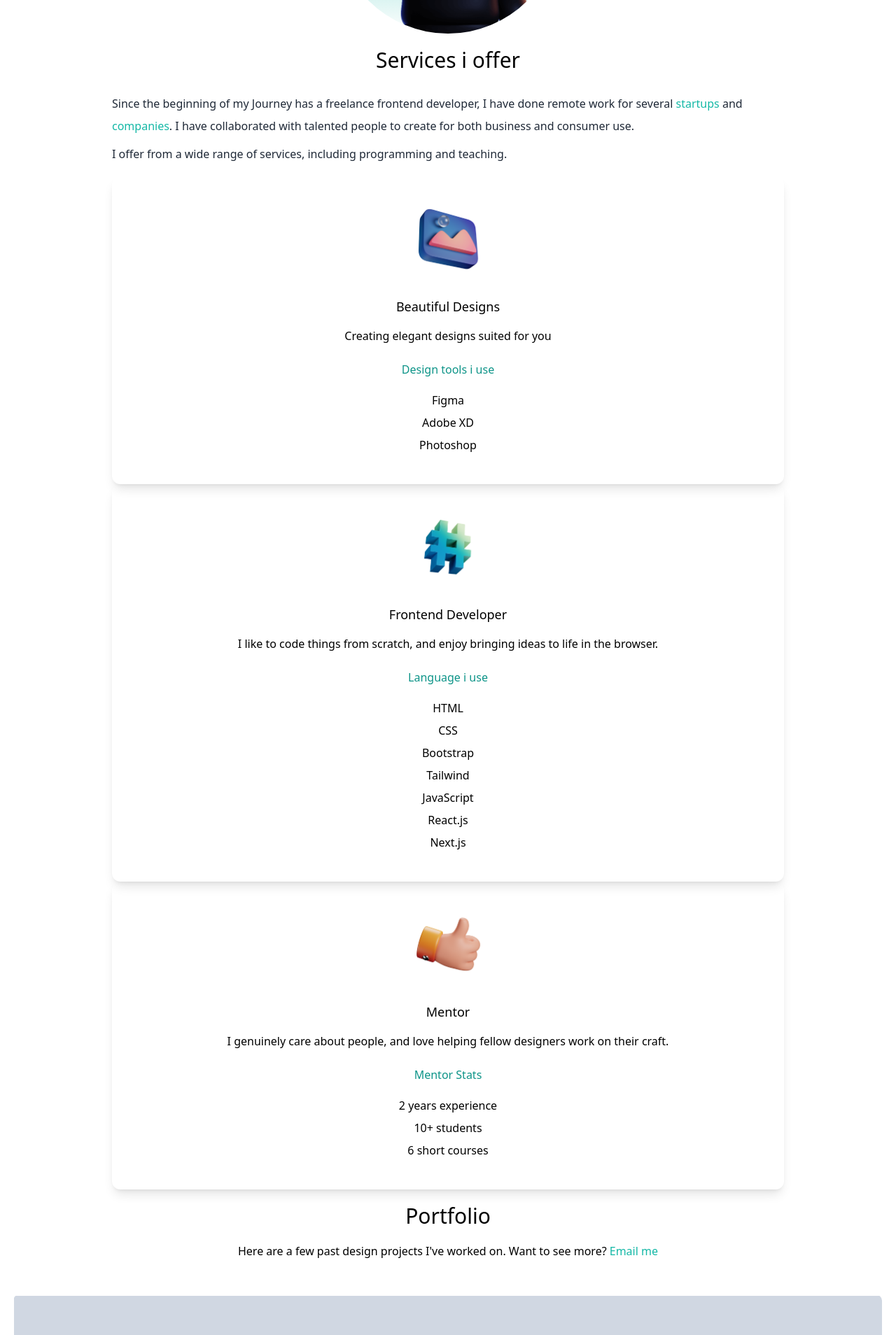
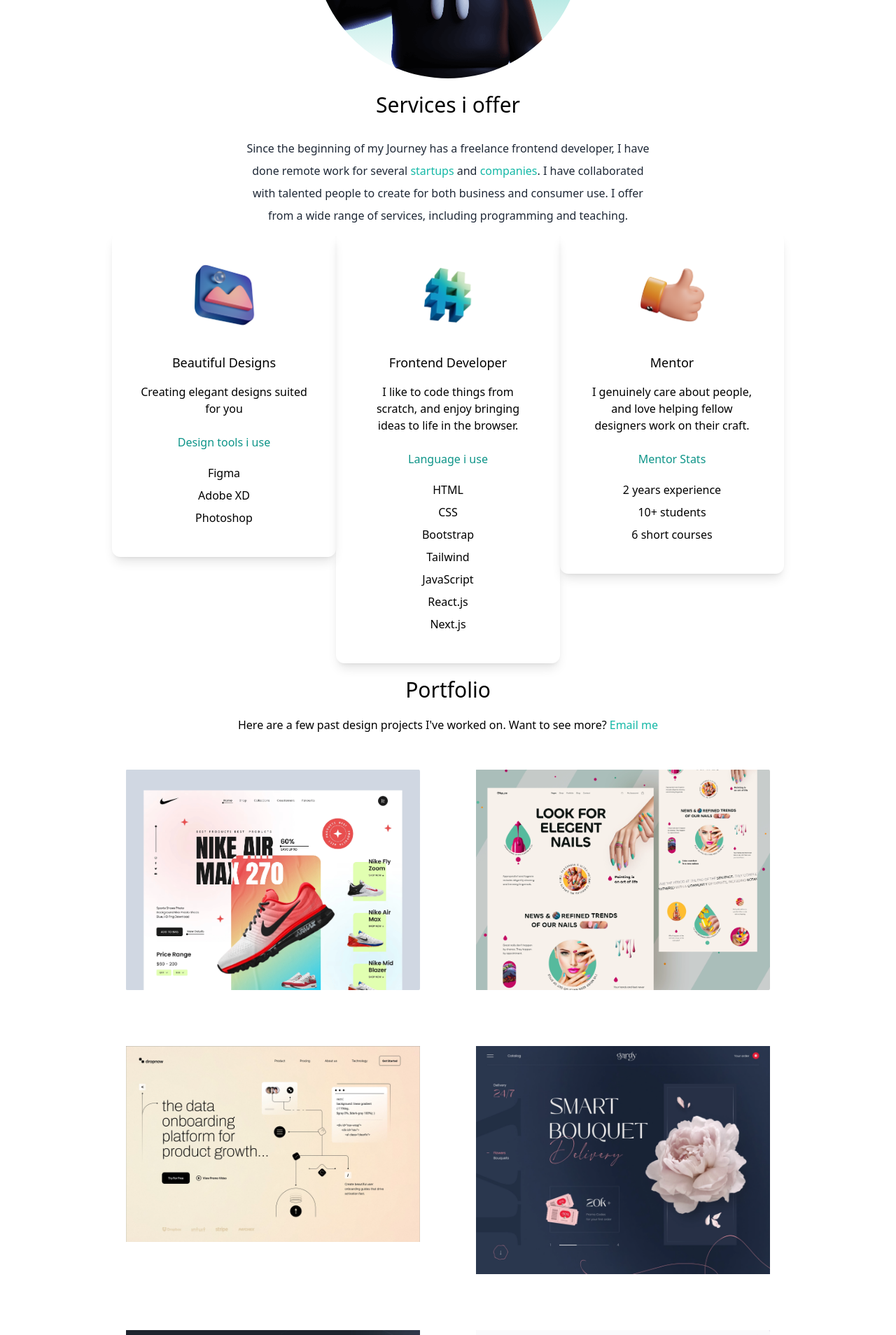
Before and after one commit to PaulRichardCode/Official-React-Portfolio, a Next.js app in the folder my-portfolio/: page / in a window 1280 px wide. Shown: the part 820-2728 px from the top of the page at 70% size. Built offline with nearby package versions, Linux system fonts and the light colour scheme.

Commit message:
adding dark theme

```diff
--- a/my-portfolio/pages/index.js
+++ b/my-portfolio/pages/index.js
@@ -16,25 +16,33 @@ import web3 from "../public/web3.png";
 import web4 from "../public/web4.png";
 import web5 from "../public/web5.png";
 import web6 from "../public/web6.png";
+import { useState } from "react";
 
 export default function Home() {
+  const [darkMode, setDarkMode] = useState(false);
   return (
-    <div>
+    <div className={darkMode ? "dark" : ""}>
       <Head>
         <title>Paul Richard Portfolio</title>
         <meta name="description" content="Generated by create next app" />
         <meta name="viewport" content="width=device-width, initial-scale=1" />
         <link rel="icon" href="/favicon.ico" />
       </Head>
-      <main className=" bg-white px-10 md:px-20 lg:px-40">
+
+      <main className=" bg-white px-10 md:px-20 lg:px-40 dark:bg-gray-900">
         <section className="min-h-screen">
           <nav className=" py-10 mb-12 flex justify-between">
-            <h1 className="text-xl font-burtons cursor-pointer">
+            <h1 className="text-xl font-burtons cursor-pointer dark:text-white">
               Deployedbyrichy
             </h1>
             <ul className="flex items-center">
               <li>
-                <BsFillMoonStarsFill className=" cursor-pointer text-2xl" />
+                <BsFillMoonStarsFill
+                  onClick={() => {
+                    setDarkMode(!darkMode);
+                  }}
+                  className=" cursor-pointer dark:text-white text-2xl"
+                />
               </li>
               <li>
                 <a
@@ -49,10 +57,10 @@ export default function Home() {
             <h2 className="	text-5xl py-2 text-teal-600 font-medium md:text-6xl">
               Paul Richard
             </h2>
-            <h3 className="text-2xl py-2 md:text-3xl">
+            <h3 className="text-2xl py-2 md:text-3xl dark:text-white">
               Developer and designer
             </h3>
-            <p className="text-md py-5 leading-8 text-gray-800 md:text-xl max-w-xl mx-auto">
+            <p className="text-md py-5 leading-8 text-gray-800 md:text-xl max-w-xl mx-auto dark:text-gray-300">
               Freelancer providing service for your programming needs. Join me
               below, and let achieve your goals.
             </p>
@@ -61,16 +69,16 @@ export default function Home() {
             <a
               href="https://www.linkedin.com/in/richard-paul-11321124b/"
               target="_blank">
-              <AiFillLinkedin className="cursor-pointer hover:text-teal-700 " />
+              <AiFillLinkedin className="cursor-pointer hover:text-teal-700 dark:text-white " />
             </a>
             <a href="https://twitter.com/RichC0DE" target="_blank">
-              <AiFillTwitterCircle className="cursor-pointer hover:text-teal-700" />
+              <AiFillTwitterCircle className="cursor-pointer hover:text-teal-700 dark:text-white" />
             </a>
             <a href="https://github.com/PaulRichardCode" target="_blank">
-              <AiFillGithub className="cursor-pointer hover:text-teal-700" />
+              <AiFillGithub className="cursor-pointer hover:text-teal-700 dark:text-white" />
             </a>
           </div>
-          <div className=" overflow-hidden mx-auto relative bg-gradient-to-b from-teal-500 rounded-full w-80 h-80">
+          <div className=" overflow-hidden mx-auto relative bg-gradient-to-b from-teal-500 rounded-full w-80 h-80 md:h-96 md:w-96">
             <Image src={deved} layout="fill" objectFit="cover" />
           </div>
         </section>
@@ -78,8 +86,10 @@ export default function Home() {
 
         <section>
           <div>
-            <h3 className="text-3xl py-5 text-center">Services i offer</h3>
-            <p className="text-md py-2 leading-8 text-gray-800">
+            <h3 className="text-3xl py-5 text-center dark:text-white">
+              Services i offer
+            </h3>
+            <p className="text-md py-2 leading-8 text-gray-800 max-w-xl mx-auto text-center dark:text-gray-300">
               Since the beginning of my Journey has a freelance frontend
               developer, I have done remote work for several
               <span className="text-teal-500 cursor-pointer">
@@ -89,95 +99,143 @@ export default function Home() {
               and
               <span className="text-teal-500 cursor-pointer"> companies</span>.
               I have collaborated with talented people to create for both
-              business and consumer use.
-              <p className="text-md py-2 leading-8 text-gray-800">
-                I offer from a wide range of services, including programming and
-                teaching.
-              </p>
+              business and consumer use. I offer from a wide range of services,
+              including programming and teaching.
             </p>
           </div>
-          <div>
-            <div className=" flex justify-center flex-col items-center shadow-lg p-10 rounded-xl py-10">
+
+          <div className="lg:flex lg:items-start lg:justify-center">
+            <div className=" flex justify-center flex-col text-center items-center shadow-lg p-10 rounded-xl py-10  flex-1">
               <Image src={design} width={100} height={100} />
-              <h3 className="text-lg font-medium pt-8 pb-2">
+              <h3 className="text-lg font-medium pt-8 pb-2 dark:text-white">
                 Beautiful Designs
               </h3>
-              <p className="py-2"> Creating elegant designs suited for you</p>
+              <p className="py-2 dark:text-gray-300">
+                {" "}
+                Creating elegant designs suited for you
+              </p>
               <h4 className="py-4 text-teal-600">Design tools i use</h4>
-              <p className="text-grey-800 py-1">Figma</p>
-              <p className="text-grey-800 py-1">Adobe XD</p>
-              <p className="text-grey-800 py-1">Photoshop</p>
+              <p className="text-grey-800 py-1 dark:text-gray-300">Figma</p>
+              <p className="text-grey-800 py-1 dark:text-gray-300">Adobe XD</p>
+              <p className="text-grey-800 py-1 dark:text-gray-300">Photoshop</p>
             </div>
-            <div className=" flex justify-center flex-col items-center shadow-lg p-10 rounded-xl py-10">
+            <div className=" flex justify-center flex-col items-center shadow-lg p-10 rounded-xl py-10 max-w-lg mx-auto flex-1">
               <Image src={code} width={100} height={100} />
-              <h3 className="text-lg font-medium pt-8 pb-2">
+              <h3 className="text-lg font-medium pt-8 pb-2 dark:text-white">
                 Frontend Developer
               </h3>
-              <p className="py-2 text-center">
+              <p className="py-2 text-center dark:text-gray-300">
                 {" "}
                 I like to code things from scratch, and enjoy bringing ideas to
                 life in the browser.
               </p>
               <h4 className="py-4 text-teal-600">Language i use</h4>
-              <p className="text-grey-800 py-1">HTML</p>
-              <p className="text-grey-800 py-1">CSS</p>
-              <p className="text-grey-800 py-1">Bootstrap</p>
-              <p className="text-grey-800 py-1">Tailwind</p>
-              <p className="text-grey-800 py-1">JavaScript</p>
-              <p className="text-grey-800 py-1">React.js</p>
-              <p className="text-grey-800 py-1">Next.js</p>
+              <p className="text-grey-800 py-1 dark:text-gray-300">HTML</p>
+              <p className="text-grey-800 py-1 dark:text-gray-300">CSS</p>
+              <p className="text-grey-800 py-1 dark:text-gray-300">Bootstrap</p>
+              <p className="text-grey-800 py-1 dark:text-gray-300">Tailwind</p>
+              <p className="text-grey-800 py-1 dark:text-gray-300">
+                JavaScript
+              </p>
+              <p className="text-grey-800 py-1 dark:text-gray-300">React.js</p>
+              <p className="text-grey-800 py-1 dark:text-gray-300">Next.js</p>
             </div>
-            <div className=" flex justify-center flex-col items-center shadow-lg p-10 rounded-xl py-10">
+            <div className=" flex justify-center flex-col items-center shadow-lg p-10 rounded-xl py-10 flex-1">
               <Image src={consulting} width={100} height={100} />
-              <h3 className="text-lg font-medium pt-8 pb-2">Mentor</h3>
-              <p className="py-2 text-center">
+              <h3 className="text-lg font-medium pt-8 pb-2 dark:text-white">
+                Mentor
+              </h3>
+              <p className="py-2 text-center dark:text-gray-300">
                 {" "}
                 I genuinely care about people, and love helping fellow designers
                 work on their craft.
               </p>
-              <h4 className="py-4 text-teal-600">Mentor Stats</h4>
-              <p className="text-grey-800 py-1">2 years experience</p>
-              <p className="text-grey-800 py-1">10+ students</p>
-              <p className="text-grey-800 py-1">6 short courses</p>
+              <h4 className="py-4 dark:text-gray-300 text-teal-600">
+                Mentor Stats
+              </h4>
+              <p className="text-grey-800 py-1 dark:text-gray-300">
+                2 years experience
+              </p>
+              <p className="text-grey-800 dark:text-gray-300 py-1">
+                10+ students
+              </p>
+              <p className="text-grey-800 dark:text-gray-300 py-1">
+                6 short courses
+              </p>
             </div>
           </div>
         </section>
-      </main>
+
         <section>
           <div className="text-center">
-          <h3 className="text-3xl py-5 text-center">Portfolio</h3>
-          <p>
+            <h3 className="text-3xl py-5 text-center dark:text-white">
+              Portfolio
+            </h3>
+            <p className="dark:text-gray-300">
               Here are a few past design projects I've worked on. Want to see
               more?{" "}
-            <spam className="text-teal-500 cursor-pointer">
+              <span className="text-teal-500 cursor-pointer">
                 <a href="https://mail.google.com/mail/u/paulrichardevs@gmail.com">
                   {" "}
                   Email me
                 </a>
-            </spam>
+              </span>
             </p>
           </div>
-        <div className="py-8">
-          <div>
-            <Image src={web1} className="cursor-pointer p-5 round" />
+          <div className="py-8 flex flex-col gap-10 lg:flex-row lg:flex-wrap">
+            <div className=" basis-1/3 flex-1">
+              <Image
+                src={web1}
+                className="cursor-pointer p-5 rounded-lg object-cover rwidth={'100%'} height={'100%'}ound"
+              />
             </div>
-          <div>
-            <Image src={web2} className="cursor-pointer p-5" />
+            <div className=" basis-1/3 flex-1">
+              <Image
+                src={web2}
+                className="cursor-pointer p-5 rounded-lg object-cover"
+                width={"100%"}
+                height={"100%"}
+              />
             </div>
-          <div>
-            <Image src={web3} className="cursor-pointer p-5" />
+            <div className=" basis-1/3 flex-1">
+              <Image
+                src={web3}
+                className="cursor-pointer p-5 rounded-lg object-cover"
+                width={"100%"}
+                height={"100%"}
+              />
             </div>
-          <div>
-            <Image src={web4} className="cursor-pointer p-5" />
+            <div className=" basis-1/3 flex-1">
+              <Image
+                src={web4}
+                className="cursor-pointer p-5 rounded-lg object-cover"
+                width={"100%"}
+                height={"100%"}
+              />
             </div>
-          <div>
-            <Image src={web5} className="cursor-pointer p-5" />
+            <div className=" basis-1/3 flex-1">
+              <Image
+                src={web5}
+                className="cursor-pointer p-5 rounded-lg object-cover"
+                width={"100%"}
+                height={"100%"}
+              />
             </div>
-          <div>
-            <Image src={web6} className="cursor-pointer p-5" />
+            <div className=" basis-1/3 flex-1">
+              <Image
+                src={web6}
+                className="cursor-pointer p-5 rounded-lg object-cover"
+                width={"100%"}
+                height={"100%"}
+              />
             </div>
           </div>
         </section>
+        <footer className=" font-burtons bg-teal-500 text-white w-100 text-center p-5 rounded-xl dark:text-black">
+          <h3>Created with React js, Next js, Tailwind css</h3>
+          <p>Copyright @PaulRichardevs</p>
+        </footer>
+      </main>
     </div>
   );
 }
--- a/my-portfolio/tailwind.config.js
+++ b/my-portfolio/tailwind.config.js
@@ -1,5 +1,6 @@
 /** @type {import('tailwindcss').Config} */
 module.exports = {
+  darkMode: "class",
   content: [
     "./pages/**/*.{js,ts,jsx,tsx}",
     "./components/**/*.{js,ts,jsx,tsx}",
```
Lines whose indentation alone changed are shown as unchanged.
